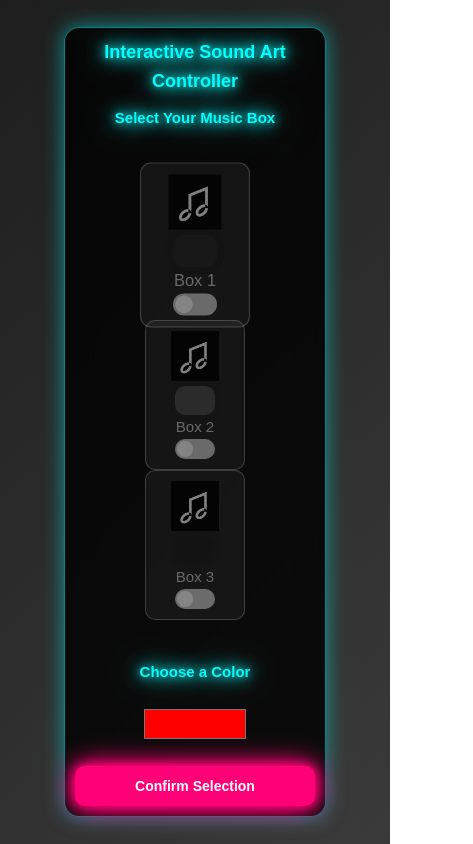
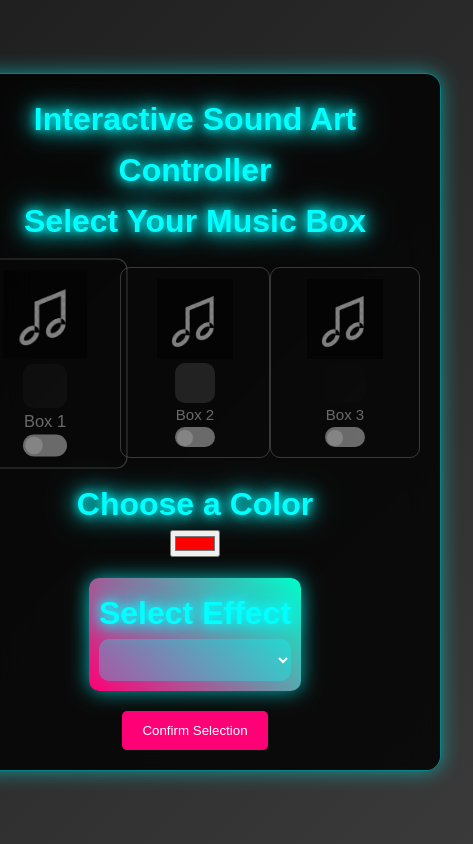
Before and after one commit to vives-project-xp/PX4-Interactive-Sound-Art, a Vue app in the folder interface/frontend/: page / in a window 390 px wide. Both pictures are taken after a click on the element "Box 1". Shown: the whole page, 473 px wide, since content can reach past the window. Built offline with nearby package versions, Linux system fonts and the light colour scheme; no server answers.

Commit message:
added color effect for the leds on the interface

```diff
--- a/interface/frontend/src/components/MusicBoxSelector.vue
+++ b/interface/frontend/src/components/MusicBoxSelector.vue
@@ -11,11 +11,16 @@
         class="music-box"
         :class="{
           selected: selectedBox?.id === box.id,
-          pulsing: box.isOn && selectedBox?.id === box.id && selectedBox.color,
+          pulsating: box.isOn && selectedBox?.id === box.id && box.color && box.effect === 'pulsating',
+          firework: box.isOn && selectedBox?.id === box.id && box.effect === 'firework',
+          rainbow: box.isOn && selectedBox?.id === box.id && box.effect === 'rainbow',
           off: !box.isOn
         }"
         @click="selectBox(box)"
-        :style="{ boxShadow: box.isOn ? `0 0 20px ${box.color}` : 'none' }"
+        :style="{
+          boxShadow: box.isOn ? `0 0 20px ${box.color}` : 'none',
+          backgroundColor: box.isOn ? box.color : 'transparent'
+        }"
       >
         <!-- Music Box Image -->
         <img :src="box.image" :alt="box.name" class="music-box-image" />
@@ -35,7 +40,17 @@
     <!-- Color Picker Section -->
     <div v-if="selectedBox" class="color-picker">
       <h2>Choose a Color</h2>
-      <input type="color" v-model="selectedBox.color" class="color-slider" />
+      <input type="color" v-model="selectedBox.color" class="color-slider" @input="updateColor" />
+    </div>
+
+    <!-- Effect Selector -->
+    <div v-if="selectedBox" class="effect-selector">
+      <h2>Select Effect</h2>
+      <select v-model="selectedBox.effect" @change="updateEffect" class="effect-dropdown">
+        <option value="pulsating">Pulsating</option>
+        <option value="firework">Firework</option>
+        <option value="rainbow">Rainbow</option>
+      </select>
     </div>
 
     <!-- Confirm Button -->
@@ -46,27 +61,45 @@
 </template>
 
 <script>
+import apiService from '../services/apiService.js';  // Importing the API service
+
 export default {
   data() {
     return {
-      musicBoxes: [
-        { id: 1, name: "Box 1", image: "/image/box.png", color: "#ff0000", isOn: false },
-        { id: 2, name: "Box 2", image: "/image/box.png", color: "#00ff00", isOn: false },
-        { id: 3, name: "Box 3", image: "/image/box.png", color: "#0000ff", isOn: false },
-      ],
-      selectedBox: null,
+      musicBoxes: [],  // To hold the fetched music boxes
+      selectedBox: null,  // To hold the currently selected music box
     };
+  },
+
+  async mounted() {
+    // Fetch music boxes from the backend (or mock data if backend is unavailable)
+    this.musicBoxes = await apiService.getMusicBoxes();
   },
 
   methods: {
     selectBox(box) {
       this.selectedBox = box;
     },
-    togglePower(box) {
+
+    async togglePower(box) {
       box.isOn = !box.isOn;
+      await apiService.togglePower(box.id, box.isOn);
     },
+
+    async updateColor() {
+      if (this.selectedBox) {
+        await apiService.updateColor(this.selectedBox.id, this.selectedBox.color);
+      }
+    },
+
+    async updateEffect() {
+      if (this.selectedBox) {
+        await apiService.updateEffect(this.selectedBox.id, this.selectedBox.effect);
+      }
+    },
+
     confirmSelection() {
-      alert(`You selected ${this.selectedBox.name} with color ${this.selectedBox.color}`);
+      alert(`You selected ${this.selectedBox.name} with color ${this.selectedBox.color} and effect ${this.selectedBox.effect}`);
     },
   },
 };
@@ -77,7 +110,6 @@ export default {
 .container {
   flex-direction: column;
   align-items: center;
-
   max-width: 800px;
   margin: 0 auto;
   text-align: center;
@@ -87,32 +119,17 @@ export default {
   backdrop-filter: blur(15px);
   color: #0ff;
   display: flex;
-
   justify-content: flex-start;
   box-shadow: 0 0 20px rgba(0, 255, 255, 0.5);
   border: 1px solid rgba(0, 255, 255, 0.5);
   font-family: 'Orbitron', sans-serif;
 }
 
-
-h1 {
+h1, h2 {
   font-size: 2rem;
   font-weight: 700;
-  margin-bottom: 10px;
   color: #0ff;
   text-shadow: 0 0 10px #0ff, 0 0 20px #0ff, 0 0 30px #0ff;
-  width: 100%;
-  text-align: center;
-}
-
-h2 {
-  font-size: 1.5rem;
-  font-weight: 600;
-  margin-bottom: 20px;
-  color: #0ff;
-  text-shadow: 0 0 10px #0ff, 0 0 20px #0ff, 0 0 30px #0ff;
-  width: 100%;
-  text-align: center;
 }
 
 /* Music Box List */
@@ -127,7 +144,6 @@ h2 {
 .music-box {
   padding: 10px;
   border-radius: 10px;
-  transition: 0.3s;
   cursor: pointer;
   text-align: center;
   display: flex;
@@ -137,9 +153,9 @@ h2 {
   background: rgba(255, 255, 255, 0.1);
   position: relative;
   overflow: hidden;
-  transition: all 0.3s ease;
   width: 150px;
   border: 1px solid rgba(0, 255, 255, 0.5);
+  transition: all 0.3s ease;
 }
 
 .music-box:hover {
@@ -149,6 +165,7 @@ h2 {
 /* Selected Box */
 .music-box.selected {
   transform: scale(1.1);
+  box-shadow: 0 0 20px 5px rgba(0, 255, 255, 1); /* Neon Glow when selected */
 }
 
 /* Greyed Out Effect */
@@ -158,15 +175,36 @@ h2 {
   pointer-events: auto;
 }
 
-/* Pulsing Effect */
-.pulsing {
-  animation: heartbeat 1s infinite ease-in-out;
+/* Pulsating Glow Effect */
+.pulsating {
+  animation: pulsateGlow 1.5s infinite ease-in-out;
 }
 
-@keyframes heartbeat {
-  0% { transform: scale(1); }
-  50% { transform: scale(1.05); }
-  100% { transform: scale(1); }
+@keyframes pulsateGlow {
+  0% { box-shadow: 0 0 15px var(--box-color); }
+  50% { box-shadow: 0 0 25px var(--box-color); }
+  100% { box-shadow: 0 0 15px var(--box-color); }
+}
+
+/* Firework Effect */
+.firework {
+  animation: fireworkEffect 1s infinite;
+}
+
+@keyframes fireworkEffect {
+  0% { transform: scale(1); opacity: 1; }
+  50% { transform: scale(1.2); opacity: 0.7; box-shadow: 0 0 10px rgba(255, 255, 255, 0.5), 0 0 20px rgba(255, 255, 255, 0.3); }
+  100% { transform: scale(1); opacity: 1; }
+}
+
+/* Rainbow Effect */
+.rainbow {
+  animation: rainbowGlow 1s infinite linear;
+}
+
+@keyframes rainbowGlow {
+  0% { box-shadow: 0 0 10px red, 0 0 20px orange, 0 0 30px yellow, 0 0 40px green, 0 0 50px cyan, 0 0 60px blue, 0 0 70px violet; }
+  100% { box-shadow: 0 0 10px violet, 0 0 20px blue, 0 0 30px cyan, 0 0 40px green, 0 0 50px yellow, 0 0 60px orange, 0 0 70px red; }
 }
 
 /* Music Box Image */
@@ -214,17 +252,32 @@ h2 {
   background: limegreen;
 }
 
-/* Color Picker */
-.color-picker {
+/* Effect Selector Styling */
+.effect-selector {
   margin-top: 20px;
+  background: linear-gradient(45deg, #ff0077, #00ffcc);
+  padding: 10px;
+  border-radius: 10px;
+  box-shadow: 0 0 20px rgba(0, 255, 255, 0.7);
 }
 
-.color-slider {
+.effect-dropdown {
   width: 100%;
-  height: 40px;
+  padding: 10px;
+  background: rgba(0, 255, 255, 0.3);
   border: none;
-  cursor: pointer;
-  background: none;
+  border-radius: 10px;
+  color: #fff;
+  font-size: 1.1rem;
+  font-weight: bold;
+  text-align: center;
+  transition: all 0.3s;
+}
+
+.effect-dropdown:focus {
+  outline: none;
+  background: rgba(0, 255, 255, 0.5);
+  box-shadow: 0 0 10px #ff0077;
 }
 
 /* Confirm Button */
@@ -235,78 +288,11 @@ button {
   background: #ff0077;
   color: white;
   cursor: pointer;
-  border-radius: 10px;
-  font-weight: bold;
+  border-radius: 5px;
   transition: 0.3s;
-  font-size: 1.2em;
-  box-shadow: 0 0 10px #ff0077, 0 0 20px #ff0077, 0 0 30px #ff0077;
 }
 
 button:hover {
-  background: #cc0055;
-}
-
-/* Mobile Responsiveness */
-@media (max-width: 768px) {
-  .container {
-    padding: 20px;
-  }
-
-  h1 {
-    font-size: 1.5em;
-  }
-
-  h2 {
-    font-size: 1.2em;
-  }
-
-  .music-box-list {
-    flex-direction: column;
-    align-items: center;
-  }
-
-  .music-box {
-    width: 100%;
-    height: auto;
-  }
-
-  .music-box-image {
-    width: 60px;
-    height: 60px;
-  }
-
-  button {
-    width: 100%;
-    font-size: 1em;
-  }
-}
-
-@media (max-width: 480px) {
-  h1 {
-    font-size: 1.2em;
-  }
-
-  h2 {
-    font-size: 1em;
-  }
-
-  .container {
-    padding: 10px;
-  }
-
-  .music-box {
-    width: 100px;
-    height: 150px;
-  }
-
-  .music-box-image {
-    width: 50px;
-    height: 50px;
-  }
-
-  button {
-    padding: 12px 0;
-    font-size: 14px;
-  }
+  background: #ff3399;
 }
 </style>
```
